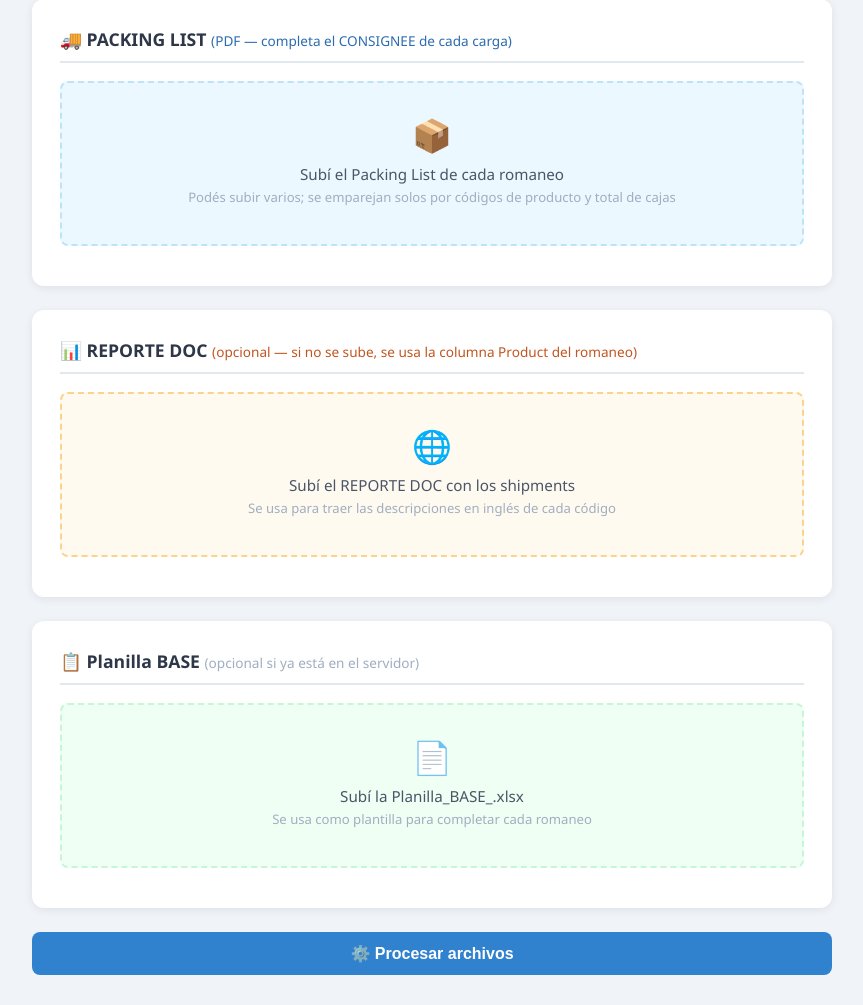
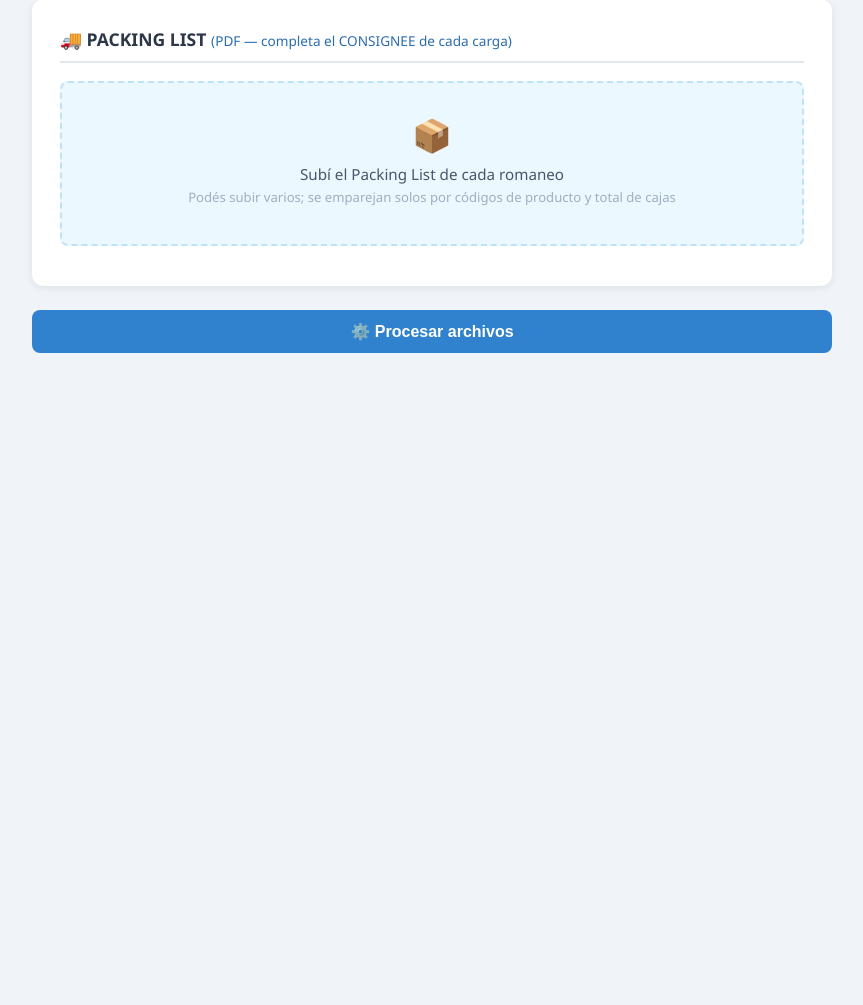
Before and after one commit to amarchioni-source/Planillas-OIA, a Flask app: page / in a window 1280 px wide. Shown: the part 437-1442 px from the top of the page, without its empty margins (208-1071 px from the left). After the commit the page ends 790 px from the top, so only its background shows below. Run offline with Flask 3, Linux system fonts and the light colour scheme; parts of the project's set-up code (start-up, migrations or seed data) failed here and were passed over.

Commit message:
Quitar REPORTE DOC y carga manual de Planilla BASE
- La descripcion en ingles sale siempre de la columna Product del romaneo
- La planilla base se toma siempre de Planilla_BASE_.xlsx del repo
- La pantalla queda solo con ROMANEO y PACKING LIST

Co-Authored-By: Claude Opus 5.5 <noreply@anthropic.com>

```diff
--- a/app.py
+++ b/app.py
@@ -44,57 +44,6 @@ def find_data_sheet_and_header(filepath, xl):
     )
 
 
-def build_translation_dict(reporte_path):
-    """
-    Lee el REPORTE DOC y construye un diccionario {código: descripción_inglés}.
-    Lee solo 20 filas para encontrar el encabezado, luego carga únicamente
-    las dos columnas necesarias para minimizar uso de RAM.
-    """
-    xl = pd.ExcelFile(reporte_path)
-
-    for sheet in xl.sheet_names:
-        raw = pd.read_excel(reporte_path, sheet_name=sheet, header=None, nrows=20)
-
-        header_row = None
-        col_code_idx = None
-        col_desc_idx = None
-        for i, row in raw.iterrows():
-            vals = [str(v).strip().lower() for v in row.values]
-            if 'code' in vals and 'description' in vals:
-                header_row = i
-                col_code_idx = vals.index('code')
-                col_desc_idx = vals.index('description')
-                break
-
-        if header_row is None:
-            continue
-
-        df = pd.read_excel(
-            reporte_path,
-            sheet_name=sheet,
-            header=header_row,
-            usecols=[col_code_idx, col_desc_idx]
-        )
-        df.columns = [str(c).strip() for c in df.columns]
-
-        col_code = next((c for c in df.columns if c.lower() == 'code'), None)
-        col_desc = next((c for c in df.columns if c.lower() == 'description'), None)
-
-        if col_code and col_desc:
-            mapping = {}
-            df = df.dropna(subset=[col_code]).reset_index(drop=True)
-            for idx in range(len(df)):
-                code = str(df[col_code].iloc[idx]).strip()
-                desc = str(df[col_desc].iloc[idx]).strip()
-                if code and desc and code != 'nan':
-                    mapping[code] = desc
-            return mapping
-
-    raise ValueError(
-        "No se encontraron columnas 'Code' y 'Description' en el REPORTE DOC."
-    )
-
-
 def extract_tropas(val):
     if pd.isna(val):
         return set()
@@ -108,7 +57,6 @@ def extract_tropas(val):
 COL_PRODUCTO = 'Producto'     # descripción en castellano (se usa para agrupar y filtrar AA)
 COL_PRODUCT_EN = 'Product'    # descripción en inglés que ya trae el romaneo
 COL_CODIGO = 'Cod Prod'
-COL_OLD_CODE = 'Old Code'
 COL_CAJAS = 'Cartons'
 COL_NETO = 'Net W'
 COL_BRUTO = 'Gross'
@@ -203,13 +151,12 @@ def match_packing_list(packing_lists, codigos, cajas, solo_uno=False):
     return mejor
 
 
-def process_file(filepath, base_path, translation_dict=None, packing_lists=None, solo_uno=False):
+def process_file(filepath, packing_lists=None, solo_uno=False):
     filepath = Path(filepath)
     outpath = OUTPUT_FOLDER / (filepath.stem + '_completada.xlsx')
 
     with pd.ExcelFile(filepath) as xl:
         data_sheet, header_row = find_data_sheet_and_header(filepath, xl)
-        sheet_names = list(xl.sheet_names)
 
     df = pd.read_excel(filepath, sheet_name=data_sheet, header=header_row)
 
@@ -239,27 +186,17 @@ def process_file(filepath, base_path, translation_dict=None, packing_lists=None,
         .rename(columns={COL_PRODUCTO: 'Producto'})
     )
 
-    # Descripción en inglés: 1) REPORTE DOC por Cod Prod / Old Code,
-    # 2) columna 'Product' del romaneo, 3) Producto original.
+    # Descripción en inglés: columna 'Product' del romaneo (si falta, Producto original)
     first = df.groupby(COL_PRODUCTO).first()
 
     def get_description(producto):
-        row = first.loc[producto]
-        if translation_dict:
-            for col in (COL_CODIGO, COL_OLD_CODE):
-                if col in row.index:
-                    code = _clean_code(row[col])
-                    if code and code in translation_dict:
-                        return translation_dict[code], True
-        if COL_PRODUCT_EN in row.index:
-            en = str(row[COL_PRODUCT_EN]).strip()
+        if COL_PRODUCT_EN in first.columns:
+            en = str(first.loc[producto, COL_PRODUCT_EN]).strip()
             if en and en.lower() != 'nan':
-                return en, False
-        return producto, False
+                return en
+        return producto
 
-    descs = grouped['Producto'].apply(get_description)
-    grouped['Descripcion'] = descs.apply(lambda t: t[0])
-    grouped['EnReporte'] = descs.apply(lambda t: t[1])
+    grouped['Descripcion'] = grouped['Producto'].apply(get_description)
 
     all_tropas = set()
     for t in df[COL_TROPA].dropna():
@@ -271,13 +208,7 @@ def process_file(filepath, base_path, translation_dict=None, packing_lists=None,
         all_lotes.add(pd.Timestamp(d).normalize())
     lotes_str = ', '.join(d.strftime('%d/%m/%Y') for d in sorted(all_lotes))
 
-    has_planilla = any('PLANILLA' in s.upper() for s in sheet_names)
-    if has_planilla:
-        shutil.copy(filepath, outpath)
-        base_note = ''
-    else:
-        shutil.copy(base_path, outpath)
-        base_note = ' [usó Planilla_BASE_]'
+    shutil.copy(PLANILLA_BASE, outpath)
 
     wb = load_workbook(outpath)
     ws = wb[next(s for s in wb.sheetnames if 'PLANILLA' in s.upper())]
@@ -311,17 +242,12 @@ def process_file(filepath, base_path, translation_dict=None, packing_lists=None,
 
     wb.save(outpath)
 
-    matched = int(grouped['EnReporte'].sum()) if translation_dict else 0
-
     return {
         'nombre': filepath.name,
         'salida': filepath.stem + '_completada.xlsx',
         'cortes': len(grouped),
         'tropas': len(all_tropas),
         'lotes': len(all_lotes),
-        'base_note': base_note,
-        'traducidos': int(matched),
-        'sin_traduccion': int(len(grouped) - matched) if translation_dict else 0,
         'cajas': total_cajas,
         'consignee': consignee_info,
     }
@@ -335,39 +261,22 @@ def index():
 @app.route('/procesar', methods=['POST'])
 def procesar():
     romaneo_files = request.files.getlist('romaneo_files')
-    base_file = request.files.get('planilla_base')
-    reporte_file = request.files.get('reporte_doc')
 
     if not romaneo_files or all(f.filename == '' for f in romaneo_files):
         return jsonify({'error': 'No seleccionaste archivos ROMANEO'}), 400
+
+    if not PLANILLA_BASE.exists():
+        return jsonify({'error': 'No se encontró Planilla_BASE_.xlsx en el servidor'}), 500
 
     for f in UPLOAD_FOLDER.glob('*'):
         f.unlink()
     for f in OUTPUT_FOLDER.glob('*'):
         f.unlink()
 
-    if base_file and base_file.filename:
-        base_path = UPLOAD_FOLDER / 'Planilla_BASE_.xlsx'
-        base_file.save(base_path)
-    elif PLANILLA_BASE.exists():
-        base_path = PLANILLA_BASE
-    else:
-        return jsonify({'error': 'No se encontró Planilla_BASE_.xlsx'}), 400
-
-    # REPORTE DOC opcional: si no viene, se usa la columna 'Product' del romaneo
-    translation_dict = None
-    if reporte_file and reporte_file.filename:
-        reporte_path = UPLOAD_FOLDER / reporte_file.filename
-        reporte_file.save(reporte_path)
-        try:
-            translation_dict = build_translation_dict(reporte_path)
-        except Exception as e:
-            return jsonify({'error': f'Error leyendo REPORTE DOC: {str(e)}'}), 400
-
     resultados = []
     errores = []
 
-    # PACKING LISTs (PDF): opcionales, de ahí sale el CONSIGNEE de cada carga
+    # PACKING LISTs (PDF): de ahí sale el CONSIGNEE de cada carga
     packing_lists = []
     for f in request.files.getlist('packing_lists'):
         if not f.filename:
@@ -390,8 +299,7 @@ def procesar():
         save_path = UPLOAD_FOLDER / f.filename
         f.save(save_path)
         try:
-            r = process_file(save_path, base_path, translation_dict,
-                             packing_lists=packing_lists, solo_uno=solo_uno)
+            r = process_file(save_path, packing_lists=packing_lists, solo_uno=solo_uno)
             if packing_lists and not r['consignee']:
                 r['consignee_warn'] = 'No se encontró Packing List para este romaneo (consignee sin completar)'
             resultados.append(r)
--- a/templates/index.html
+++ b/templates/index.html
@@ -83,19 +83,6 @@
             margin-top: 8px;
         }
 
-        .base-zone {
-            border: 2px dashed #c6f6d5;
-            background: #f0fff4;
-        }
-        .base-zone:hover { border-color: #48bb78; background: #e6ffed; }
-
-        .reporte-zone {
-            border: 2px dashed #fbd38d;
-            background: #fffaf0;
-        }
-        .reporte-zone:hover { border-color: #ed8936; background: #fef3e2; }
-        .reporte-zone .file-count { color: #dd6b20; }
-
         .pl-zone {
             border: 2px dashed #bee3f8;
             background: #ebf8ff;
@@ -179,13 +166,13 @@
             font-size: 0.8rem;
             color: #718096;
         }
-        .resultado-item .traduccion {
+        .resultado-item .extra {
             font-size: 0.78rem;
             color: #718096;
             margin-top: 2px;
         }
-        .traduccion .ok { color: #276749; font-weight: 600; }
-        .traduccion .warn { color: #c05621; font-weight: 600; }
+        .extra .ok { color: #276749; font-weight: 600; }
+        .extra .warn { color: #c05621; font-weight: 600; }
 
         .error-item {
             background: #fff5f5;
@@ -264,28 +251,6 @@
         </div>
     </div>
 
-    <div class="card">
-        <h2>📊 REPORTE DOC <span style="font-weight:400;color:#c05621;font-size:0.85rem">(opcional — si no se sube, se usa la columna Product del romaneo)</span></h2>
-        <div class="upload-zone reporte-zone" id="reporteZone" onclick="document.getElementById('reporteInput').click()">
-            <div class="icon">🌐</div>
-            <div class="label">Subí el REPORTE DOC con los shipments</div>
-            <div class="sublabel">Se usa para traer las descripciones en inglés de cada código</div>
-            <input type="file" id="reporteInput" accept=".xlsx">
-            <div class="file-count" id="reporteCount"></div>
-        </div>
-    </div>
-
-    <div class="card">
-        <h2>📋 Planilla BASE <span style="font-weight:400;color:#a0aec0;font-size:0.85rem">(opcional si ya está en el servidor)</span></h2>
-        <div class="upload-zone base-zone" id="baseZone" onclick="document.getElementById('baseInput').click()">
-            <div class="icon">📄</div>
-            <div class="label">Subí la Planilla_BASE_.xlsx</div>
-            <div class="sublabel">Se usa como plantilla para completar cada romaneo</div>
-            <input type="file" id="baseInput" accept=".xlsx">
-            <div class="file-count" id="baseCount"></div>
-        </div>
-    </div>
-
     <button class="btn btn-primary" id="btnProcesar" onclick="procesar()">
         ⚙️ Procesar archivos
     </button>
@@ -311,18 +276,11 @@
 
 <script>
     const romaneoInput = document.getElementById('romaneoInput');
-    const baseInput = document.getElementById('baseInput');
-    const reporteInput = document.getElementById('reporteInput');
     const romaneoZone = document.getElementById('romaneoZone');
 
     romaneoInput.addEventListener('change', () => {
         const n = romaneoInput.files.length;
         document.getElementById('romaneoCount').textContent = n > 0 ? `${n} archivo${n > 1 ? 's' : ''} seleccionado${n > 1 ? 's' : ''}` : '';
-    });
-
-    baseInput.addEventListener('change', () => {
-        const f = baseInput.files[0];
-        document.getElementById('baseCount').textContent = f ? `✓ ${f.name}` : '';
     });
 
     const plInput = document.getElementById('plInput');
@@ -338,11 +296,6 @@
         plZone.classList.remove('dragover');
         plInput.files = e.dataTransfer.files;
         contarPL(e.dataTransfer.files.length);
-    });
-
-    reporteInput.addEventListener('change', () => {
-        const f = reporteInput.files[0];
-        document.getElementById('reporteCount').textContent = f ? `✓ ${f.name}` : '';
     });
 
     // Drag & drop ROMANEO
@@ -363,14 +316,9 @@
             return;
         }
 
-        const reporte = reporteInput.files[0];
-
         const formData = new FormData();
         for (const f of files) formData.append('romaneo_files', f);
-        if (reporte) formData.append('reporte_doc', reporte);
         for (const f of plInput.files) formData.append('packing_lists', f);
-        const base = baseInput.files[0];
-        if (base) formData.append('planilla_base', base);
 
         document.getElementById('btnProcesar').disabled = true;
         document.getElementById('loading').style.display = 'block';
@@ -406,25 +354,18 @@
 
         let html = '';
         for (const r of resultados) {
-            const tradInfo = (r.traducidos > 0 || r.sin_traduccion > 0)
-                ? `<div class="traduccion">
-                     <span class="ok">✓ ${r.traducidos} con descripción en inglés</span>
-                     ${r.sin_traduccion > 0 ? `· <span class="warn">⚠ ${r.sin_traduccion} sin match en REPORTE DOC (se usó Product del romaneo)</span>` : ''}
-                   </div>`
-                : '';
             let consInfo = '';
             if (r.consignee) {
-                consInfo = `<div class="traduccion"><span class="ok">✓ Consignee: ${r.consignee.nombre} (de ${r.consignee.archivo})</span>
+                consInfo = `<div class="extra"><span class="ok">✓ Consignee: ${r.consignee.nombre} (de ${r.consignee.archivo})</span>
                     ${r.consignee.cajas_ok ? '' : `· <span class="warn">⚠ el Packing List dice ${r.consignee.cajas_pl ?? '?'} cajas y el romaneo ${r.cajas}</span>`}</div>`;
             } else if (r.consignee_warn) {
-                consInfo = `<div class="traduccion"><span class="warn">⚠ ${r.consignee_warn}</span></div>`;
+                consInfo = `<div class="extra"><span class="warn">⚠ ${r.consignee_warn}</span></div>`;
             }
             html += `
                 <div class="resultado-item">
                     <div class="info">
                         <div class="nombre">${r.nombre}<span class="badge badge-ok">OK</span></div>
-                        <div class="detalle">${r.cortes} cortes AA · ${r.tropas} tropas · ${r.lotes} lotes${r.base_note}</div>
-                        ${tradInfo}
+                        <div class="detalle">${r.cortes} cortes AA · ${r.tropas} tropas · ${r.lotes} lotes</div>
                         ${consInfo}
                     </div>
                     <a href="/descargar/${encodeURIComponent(r.salida)}">
```
Also changed, not shown: README.md.
